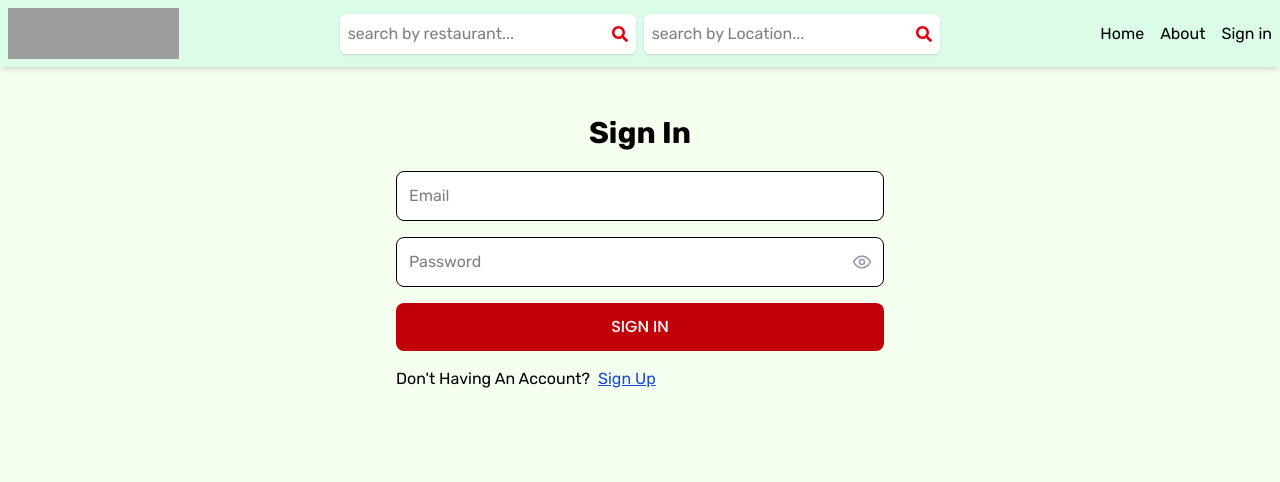
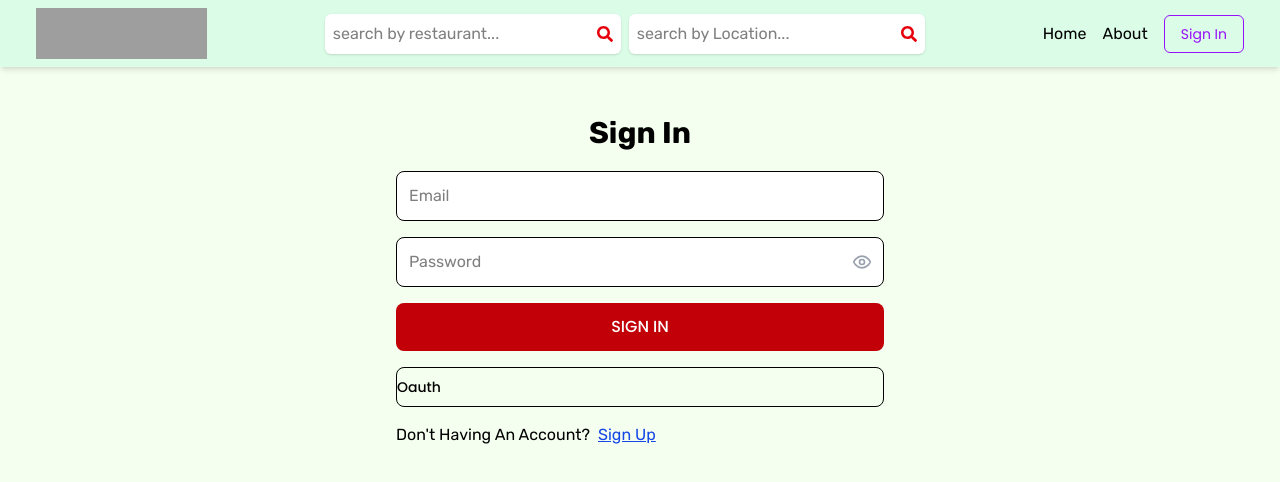
Before and after one commit to palaniakash1/mern-restaurant-listing, a React (Vite) app in the folder client/: page /sign-in in a window 1280 px wide. Shown: the top 482 px of the page. Built offline with nearby package versions, Linux system fonts and the light colour scheme; no server answers; grey boxes are pictures that could not be loaded.

Commit message:
make dashboard private

```diff
--- a/client/src/App.jsx
+++ b/client/src/App.jsx
@@ -8,6 +8,7 @@ import Profile from "./pages/Profile";
 import Dashboard from "./pages/Dashboard";
 import Header from "./components/Header";
 import Footer from "./components/Footer";
+import PrivateRoute from "./components/PrivateRoute";
 
 export default function App() {
   return (
@@ -18,7 +19,9 @@ export default function App() {
         <Route path="/sign-in" element={<SignIn />} />
         <Route path="/sign-up" element={<SignUp />} />
         <Route path="/about" element={<About />} />
-        <Route path="/Dashboard" element={<Dashboard />} />
+        <Route element={<PrivateRoute />}>
+          <Route path="/Dashboard" element={<Dashboard />} />
+        </Route>
         <Route path="/profile" element={<Profile />} />
       </Routes>
       {/* <Footer /> */}
--- a/client/src/components/Header.jsx
+++ b/client/src/components/Header.jsx
@@ -1,12 +1,27 @@
 import { FaSearch } from "react-icons/fa";
 import { Link } from "react-router-dom";
 import logo from "../assets/eatwisely.ico";
+import { useSelector } from "react-redux";
+import { useEffect, useState } from "react";
+
+export default function Header() {
+  const [openDropdown, setOpenDropdown] = useState(false);
+  const { currentUser } = useSelector((state) => state.user);
 
 
-export default function Header() {
+useEffect(() => {
+  const handleClick = (e) => {
+    if (!e.target.closest(".dropdown-area")) {
+      setOpenDropdown(false);
+    }
+  };
+  document.addEventListener("click", handleClick);
+  return () => document.removeEventListener("click", handleClick);
+}, []);
+
   return (
-    <header className="bg-green-100 shadow-md">
-      <div className="flex flex-wrap justify-between items-center max-w-[1440px] mx-auto p-2">
+    <header className="bg-green-100 shadow-md min-w-full flex flex-wrap justify-between px-7">
+      <div className="flex flex-wrap justify-between items-center min-w-full mx-auto p-2">
         <Link to="/">
           <img
             src={logo}
@@ -14,7 +29,7 @@ export default function Header() {
             className="w-[171px] h-[51px] object-cover"
           />
         </Link>
-        <div className="flex gap-2">
+        <div className="flex gap-2 flex-wrap">
           <form className="bg-white p-2 rounded-md shadow-sm flex items-center gap-2">
             <input
               type="text"
@@ -34,22 +49,74 @@ export default function Header() {
             <FaSearch className="text-red-600" />
           </form>
         </div>
-        <ul className="flex gap-4">
+        <ul className="flex gap-4 items-center">
           <Link to="/">
-            <li className="hidden sm:inline text-zinc hover:text-green-600 active:text-green-500">
+            <li className="hidden sm:inline text-zinc hover:text-green-600 active:text-green-500 cursor-pointer">
               Home
             </li>
           </Link>
           <Link to="/about">
-            <li className="hidden sm:inline  text-zinc hover:text-green-600 active:text-green-500">
+            <li className="hidden sm:inline  text-zinc hover:text-green-600 active:text-green-500 cursor-pointer">
               About
             </li>
           </Link>
-          <Link to="/sign-in">
-            <li className="text-zinc hover:text-green-600 active:text-green-500">
-              Sign in
-            </li>
-          </Link>
+
+          {currentUser ? (
+            <div className="relative dropdown-area">
+              {/* avatar button */}
+              <button
+                onClick={() => setOpenDropdown((prev) => !prev)}
+                className="flex items-center"
+              >
+                <img
+                  src={currentUser.profilePicture}
+                  alt={currentUser.userName}
+                  className="w-10 h-10 rounded-full border cursor-pointer"
+                />
+              </button>
+              {/* dropdown menu */}
+              {openDropdown && (
+                <div className="absolute right-0 mt-2 w-52 bg-white dark:bg-gray-800 shadow-lg border rounded-lg z-50">
+                  {/* header */}
+                  <div className="p-3 border-b dark:border-gray-700">
+                    <span className="block text-sm font-medium text-gray-900 dark:text-white">
+                      @{currentUser.userName}
+                    </span>
+                    <span className="block text-xs text-gray-500 dark:text-gray-300 truncate">
+                      {currentUser.email}
+                    </span>
+                  </div>
+
+                  {/* profile link */}
+                  <Link
+                    to="/dashboard?tab=profile"
+                    onClick={() => setOpenDropdown(false)}
+                  >
+                    <div className="px-4 py-2 text-sm text-gray-700 dark:text-gray-200 hover:bg-gray-100 dark:hover:bg-gray-700 cursor-pointer">
+                      Profile
+                    </div>
+                  </Link>
+                  {/* Divider */}
+                  <div className="border-t dark:border-gray-700"></div>
+                  <div
+                    onClick={() => {
+                      setOpenDropdown(false);
+                      // handleSignout();
+                    }}
+                    className="px-4 py-2 text-sm text-red-600 hover:bg-gray-100 dark:hover:bg-gray-700 cursor-pointer"
+                  >
+                    Sign out
+                  </div>
+                </div>
+              )}
+            </div>
+          ) : (
+            <Link to="/sign-in">
+              <button className="px-4 py-2 text-sm border border-purple-600 text-purple-600 rounded-md hover:bg-purple-50 transition">
+                Sign In
+              </button>
+            </Link>
+          )}
         </ul>
       </div>
     </header>
--- /dev/null
+++ b/client/src/components/PrivateRoute.jsx
@@ -0,0 +1,8 @@
+// import React from "react";
+import { useSelector } from "react-redux";
+import { Navigate, Outlet } from "react-router-dom";
+
+export default function PrivateRoute() {
+  const { currentUser } = useSelector((state) => state.user);
+  return currentUser ? <Outlet /> : <Navigate to="/sign-in" />;
+}
--- a/client/src/pages/SignIn.jsx
+++ b/client/src/pages/SignIn.jsx
@@ -7,7 +7,7 @@ import {
   clearError,
 } from "../redux/user/userSlice";
 import { useDispatch, useSelector } from "react-redux";
-// import OAuth from "../components/OAuth";
+import OAuth from "../components/OAuth";
 
 const EyeIcon = (props) => (
   <svg
@@ -153,7 +153,7 @@ export default function SignIn() {
           >
             {loading ? "Signing in..." : "Sign In"}
           </button>
-          {/* <OAuth/> */}
+          <OAuth/>
         </form>
         <div className="flex gap-2 mt-4">
           <p className="capitalize">Don't having an account?</p>
--- a/package.json
+++ b/package.json
@@ -5,7 +5,7 @@
   "main": "index.js",
   "type": "module",
   "scripts": {
-    "dev": "nodemon api/index.js",
+    "dev": "npx nodemon api/index.js",
     "start": "node api/index.js"
   },
   "keywords": [],
@@ -14,7 +14,7 @@
   "dependencies": {
     "bcryptjs": "^3.0.3",
     "dotenv": "^17.2.3",
-    "express": "^5.1.0",
+    "express": "^5.2.1",
     "jsonwebtoken": "^9.0.2",
     "mongoose": "^9.0.0",
     "nodemon": "^3.1.11"
```
Also changed, not shown: 1 other file (tests, documents, lock files or other folders).
